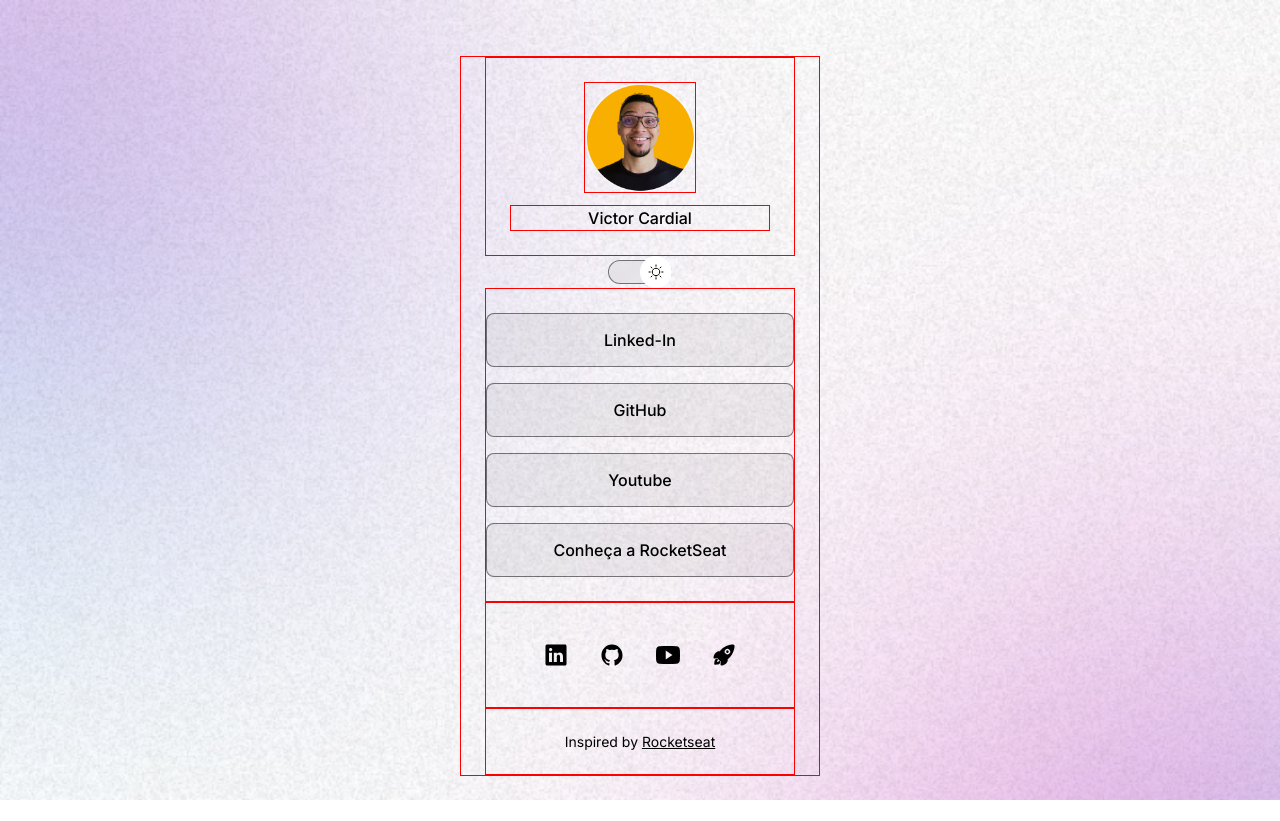
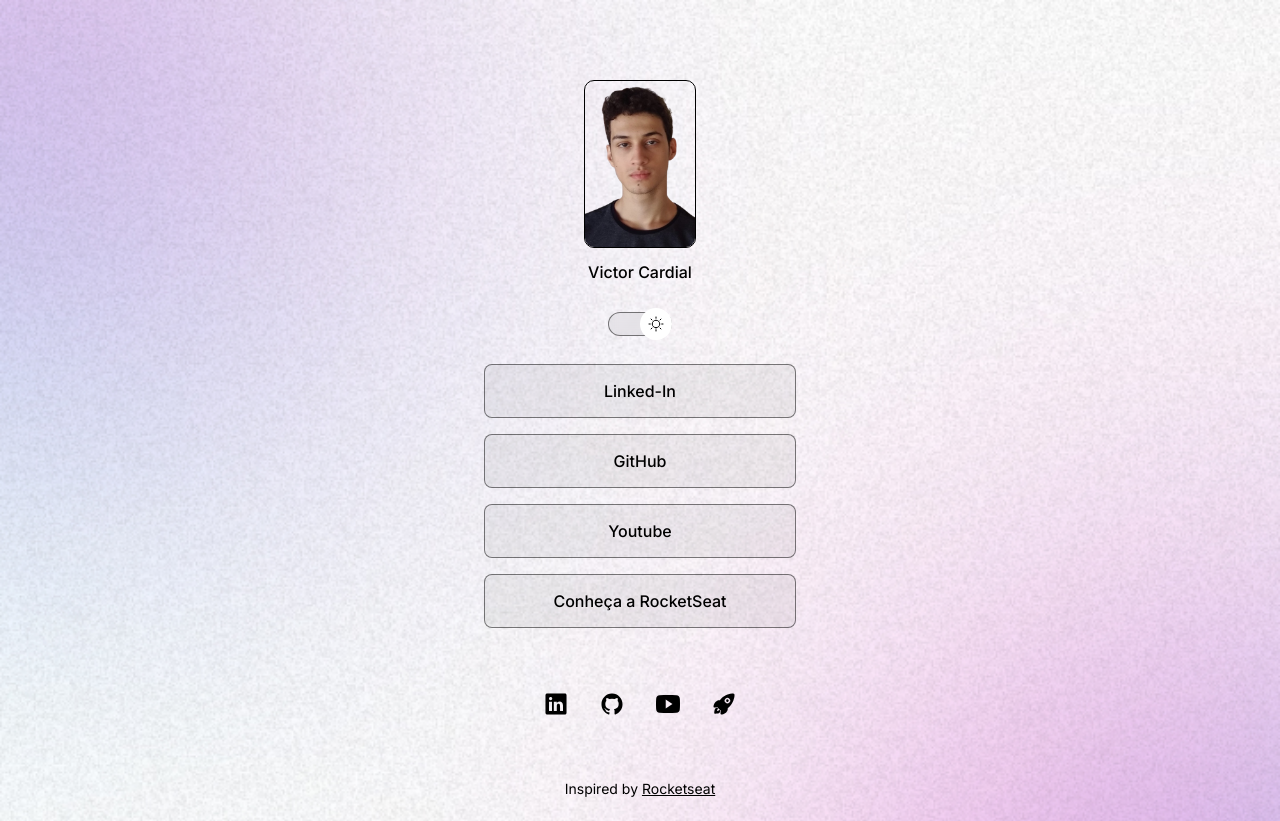
Before and after one commit to VictorCardial/rocketseat_discover, a plain HTML site: page index.html in a window 1280 px wide. Before the commit the page ends 800 px from the top, so only its background shows below. Drawn offline with nearby package versions, Linux system fonts and the light colour scheme.

Commit message:
colocando foto pessoal

```diff
--- a/index.html
+++ b/index.html
@@ -19,7 +19,7 @@
 
       <!--profile picture and name-->
       <div id="profile">
-        <img src="./assets/avatar.png" alt="Foto de perfil" />
+        <img src="./assets/caraunique.png" alt="Foto de perfil" />
         <p>Victor Cardial</p>
       </div>
 
--- a/script.js
+++ b/script.js
@@ -1,7 +1,6 @@
 function toggleMode(){
-
   /*transição de fundo*/
-  const html=document.documentElement
+  const html = document.documentElement
 
   /*if(html.classList.contains('light')){
     html.classList.remove('light')
@@ -10,17 +9,35 @@ function toggleMode(){
     html.classList.add('light')
   }*/
 
-  html.classList.toggle('light')
+  html.classList.toggle("light")
 
   /*alteração de imagem */
-  const img = document.querySelector("#profile img")
+
+  /*O método abaixo serve para alteração da foto
+  de perfil/ legenda quando a pagina está em light mode ou dark mode. No meu caso acabei não utilizando, só usei uma unica imagem de perfil sem fundo.
+  A unica diferença foi que no style.css eu altero a cor
+  da borda aproveitando o valor da variavel text-color que os modos/ classe light ou :root possuem
+
+  #profile img {
+  width: 112px;
+  border: solid var(--text-color) 1px;
+  border-radius: 10px;
+}
+
+.light #profile img{
+  border: solid var(--text-color) 1px;
+}
+  Para utilizar o método abaixo é só descomentar e alterar o src/legenda, colocando o onde está o caminho da foto que você quer que apareça para cada um dos modos e sua respectiva legenda.
+*/
+
+
+  /*const img = document.querySelector("#profile img")
 
   if(html.classList.contains('light')){
-    img.setAttribute('src','./assets/avatar-light.png')
+    img.setAttribute("src", "./assets/avatar-light.png")
     img.setAttribute('alt','foto de perfil modelo verão')
   }else{
-    img.setAttribute("src", './assets/avatar.png')
+    img.setAttribute("src", "./assets/avatar.png")
     img.setAttribute("alt", "foto de perfil modelo inverno")
-  }
-
+  }*/
 }
--- a/style.css
+++ b/style.css
@@ -43,7 +43,6 @@ body * {
 
 #container {
   width: 360px;
-  border: 1px solid red;
   margin: 56px auto 0px;
   padding: 0 24px;
 }
@@ -52,19 +51,22 @@ body * {
 #profile {
   text-align: center;
   padding: 24px;
-  border: 1px solid red;
 }
 
 #profile img {
   width: 112px;
-  border: 1.5px solid red;
+  border: solid var(--text-color) 1px;
+  border-radius: 10px;
+}
+
+.light #profile img{
+  border: solid var(--text-color) 1px;
 }
 
 #profile p {
   font-weight: 500;
   line-height: 24px;
   margin-top: 8px;
-  border: 1.5px solid red;
 }
 
 /*switch*/
@@ -111,7 +113,6 @@ ul {
   flex-direction: column;
   gap: 16px;
   padding: 24px 0;
-  border: 1.5px solid red;
 }
 
 ul li a {
@@ -140,7 +141,6 @@ ul li a:hover {
   justify-content: center;
   padding: 24px 0;
   font-size: 24px;
-  border: 1.5px solid red;
 }
 
 #social-links a{
@@ -161,5 +161,4 @@ footer{
   padding: 24px 0;
   text-align: center;
   font-size: 14px;
-  border: 1px solid red;
 }
```
Also changed, not shown: assets/caraunique.png (added).
